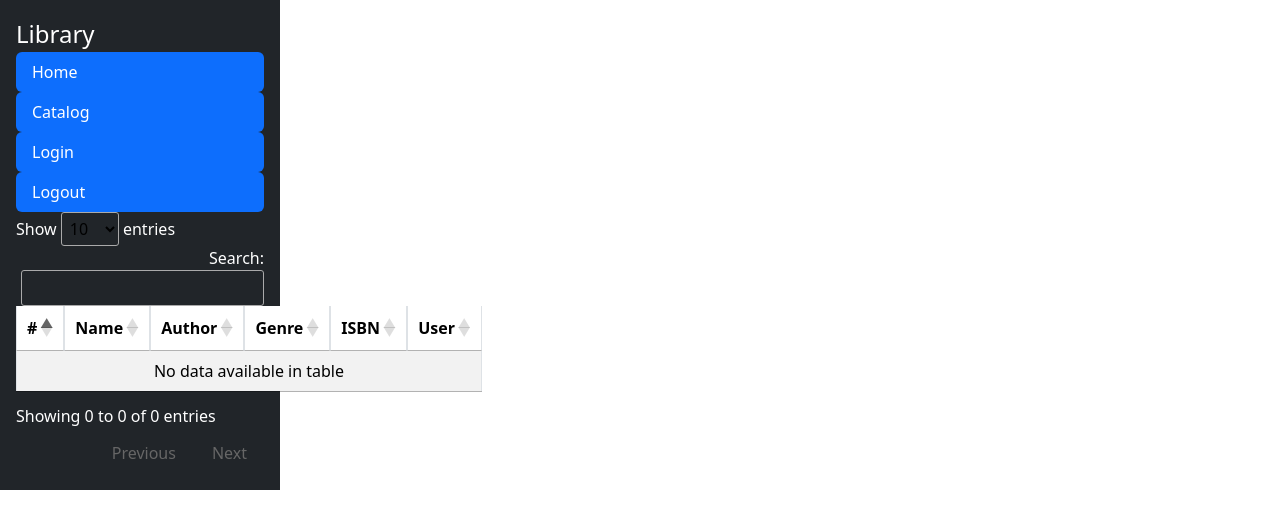
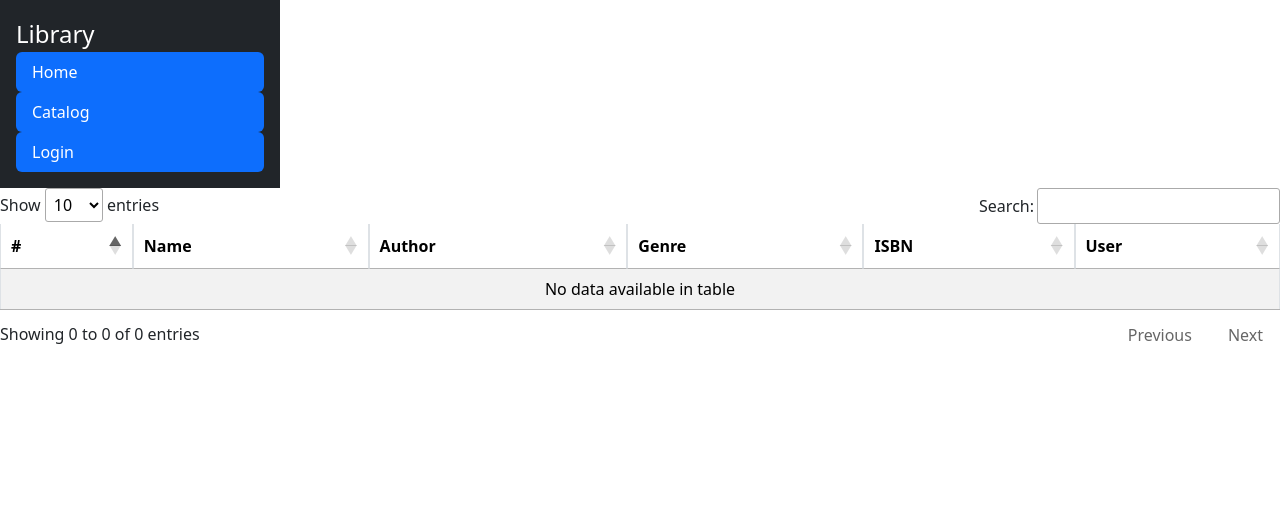
Before and after one commit to DSDouglas/Integrated-Library-System, a Django app: page /catalog in a window 1280 px wide. Shown: the top 529 px of the page. Run offline with Django 5.2, Linux system fonts and the light colour scheme; data that the repository does not hold is empty; some libraries are stand-ins or nearby versions.

Commit message:
layout changes

```diff
--- a/templates/base.html
+++ b/templates/base.html
@@ -26,22 +26,17 @@
                 <li class="nav-item active">
                     <a class="nav-link active" href="{% url 'catalog' %}">Catalog<span class="sr-only"></span></a>
                 </li>
+                {% if user.is_authenticated %}
+                <li class="nav-item active">
+                    <a class="nav-link active" href="{% url 'logout' %}">Logout<span class="sr-only"></span></a>
+                </li>
+                {% else %}
                 <li class="nav-item active">
                     <a class="nav-link active" href="{% url 'login' %}">Login<span class="sr-only"></span></a>
                 </li>
-                <li class="nav-item active">
-                    <a class="nav-link active" href="{% url 'logout' %}">Logout<span class="sr-only"></span></a>
-                </li>
+                {% endif %}
         </ul>
-
-    {% comment %} <ul class="sidebar-nav">
-       {% if user.is_authenticated %}
-         <li>User: {{ user.get_username }}</li>
-         <li><a href="{% url 'logout' %}?next={{ request.path }}">Logout</a></li>
-       {% else %}
-         <li><a href="{% url 'login' %}?next={{ request.path }}">Login</a></li>
-       {% endif %}
-      </ul> {% endcomment %}
+    </div>
 {% block content %} {% endblock content %}
 </body>
 {% block script %} {% endblock script %}
```
